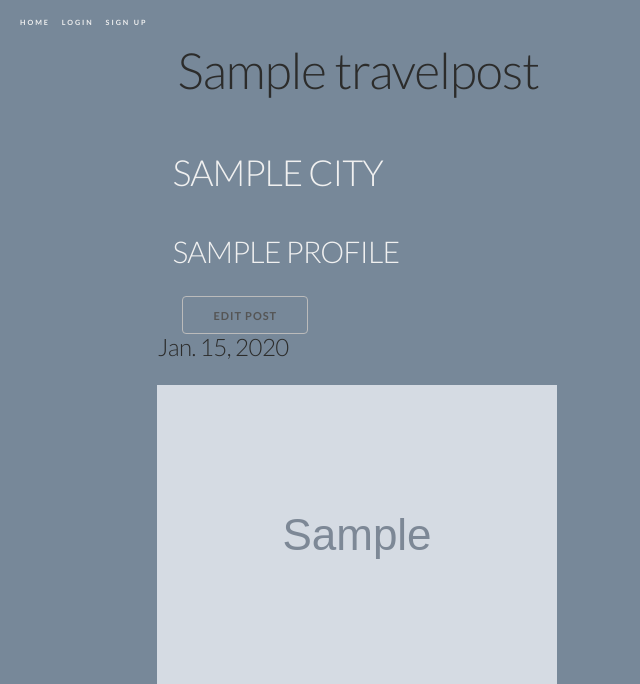
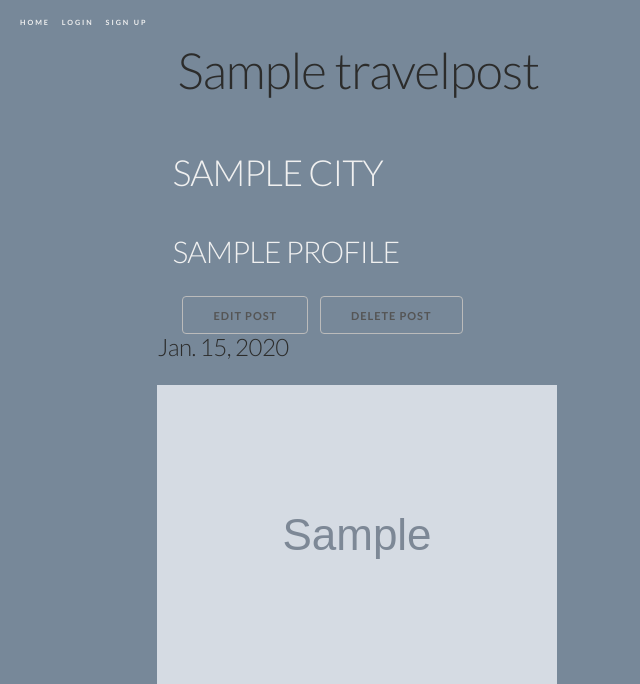
Before and after one commit to morgan-jaouni/Wayfarer, a Django app: page /travelpost/1/ in a window 1280 px wide. Shown: the top 684 px of the page, without its empty margins (0-640 px from the left). Run offline with Django 3.2, Linux system fonts and the light colour scheme; tables that the repository leaves empty hold one stand-in row (values such as "Sample post"); grey boxes marked "Sample" are stand-in pictures.

Commit message:
Adds delete post functionality - Morgan J

```diff
--- a/wayfarer_project/main_app/templates/profile.html
+++ b/wayfarer_project/main_app/templates/profile.html
@@ -11,6 +11,7 @@
 
 {% if user.id == profile.user.id %}
 <a href="{% url 'edit_profile' user.id %}" class="btn-small">Edit</a>
+
 {% endif %}
 
 <ul>
--- a/wayfarer_project/main_app/templates/travelposts/show.html
+++ b/wayfarer_project/main_app/templates/travelposts/show.html
@@ -5,6 +5,7 @@
   <a href="{% url 'show_city' travelpost.city_id %}"><h3>{{ travelpost.city }}</h3></a>
   <a href="{% url 'profile' travelpost.author.user_id %}"><h4>{{ travelpost.author }}</h4></a>
   <a class="button" href="{% url 'edit_travelpost' travelpost.id %}">Edit Post</a>
+  <a class="button" href="{% url 'delete_post' travelpost.id %}">Delete Post</a>
 
   <h5>{{ travelpost.date }}</h5>
   <img src="{{ travelpost.image }}" alt="">
--- a/wayfarer_project/main_app/urls.py
+++ b/wayfarer_project/main_app/urls.py
@@ -23,10 +23,11 @@ urlpatterns = [
   path('travelpost/<int:travelpost_id>/', views.show_travelpost, name='show'),
   path('travelpost/<int:city_id>/new/', views.new_post, name='new_post'),
   path('travelpost/<int:travelpost_id>/edit/', views.edit_travelpost, name='edit_travelpost'),
+  path('travelpost/<int:travelpost_id>/delete/', views.delete_post, name='delete_post'),
+
 
   # ------------------------------------- CITY ROUTES
   path('cities/<int:city_id>/', views.show_city, name='show_city'),
-
 ]
 # + static(settings.STATIC_URL, document_root=settings.STATIC_ROOT)
 # handler404 = views.handler404
--- a/wayfarer_project/main_app/views.py
+++ b/wayfarer_project/main_app/views.py
@@ -85,6 +85,7 @@ def show_travelpost(request, travelpost_id):
     }
     return render(request, 'travelposts/show.html', context)
 
+@login_required
 def edit_travelpost(request, travelpost_id):
   error_message = ''
   travelpost = TravelPost.objects.get(id=travelpost_id)
@@ -102,7 +103,7 @@ def edit_travelpost(request, travelpost_id):
     context = {'form': form, 'error_message': error_message, 'travelpost_id': travelpost_id}
     return render(request, 'travelposts/edit.html', context)
 
-
+@login_required
 def new_post(request, city_id):
     error_message = ''
     if request.method == 'POST':
@@ -124,6 +125,11 @@ def new_post(request, city_id):
         context = {'form': form, 'error_message': error_message, 'city_id': city_id}
         return render(request, 'travelposts/new.html', context)
 
+
+@login_required
+def delete_post(request, travelpost_id):
+    TravelPost.objects.get(id=travelpost_id).delete()
+    return redirect('profile_home')
 # --------------------------------------- ERROR HANDLING
 # def handler404(request, exception):
 #     return render(request, '404.html', status=404)
```
Also changed, not shown: wayfarer_project/main_app/migrations/0005_auto_20201102_2158.py (added), wayfarer_project/main_app/migrations/0009_merge_20201103_0018.py (added), wayfarer_project/main_app/migrations/0010_merge_20201103_0052.py (added).
